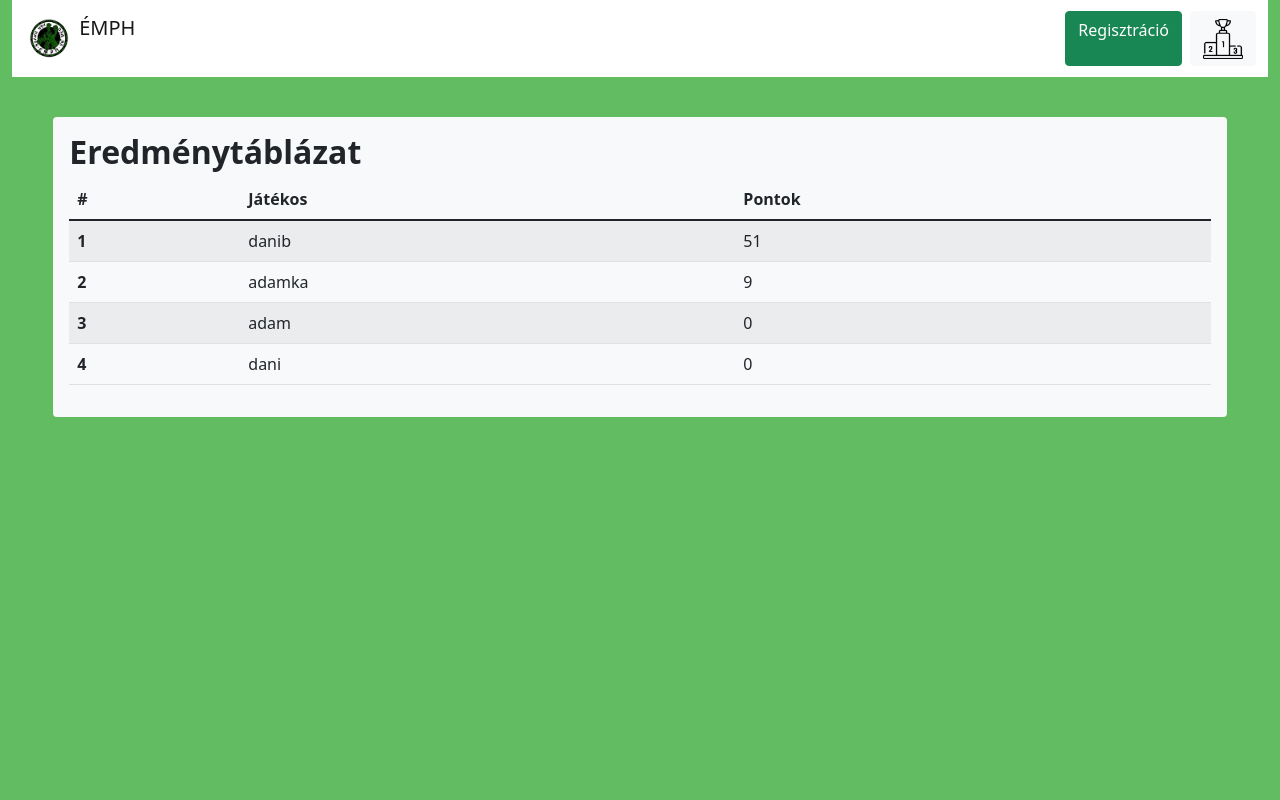
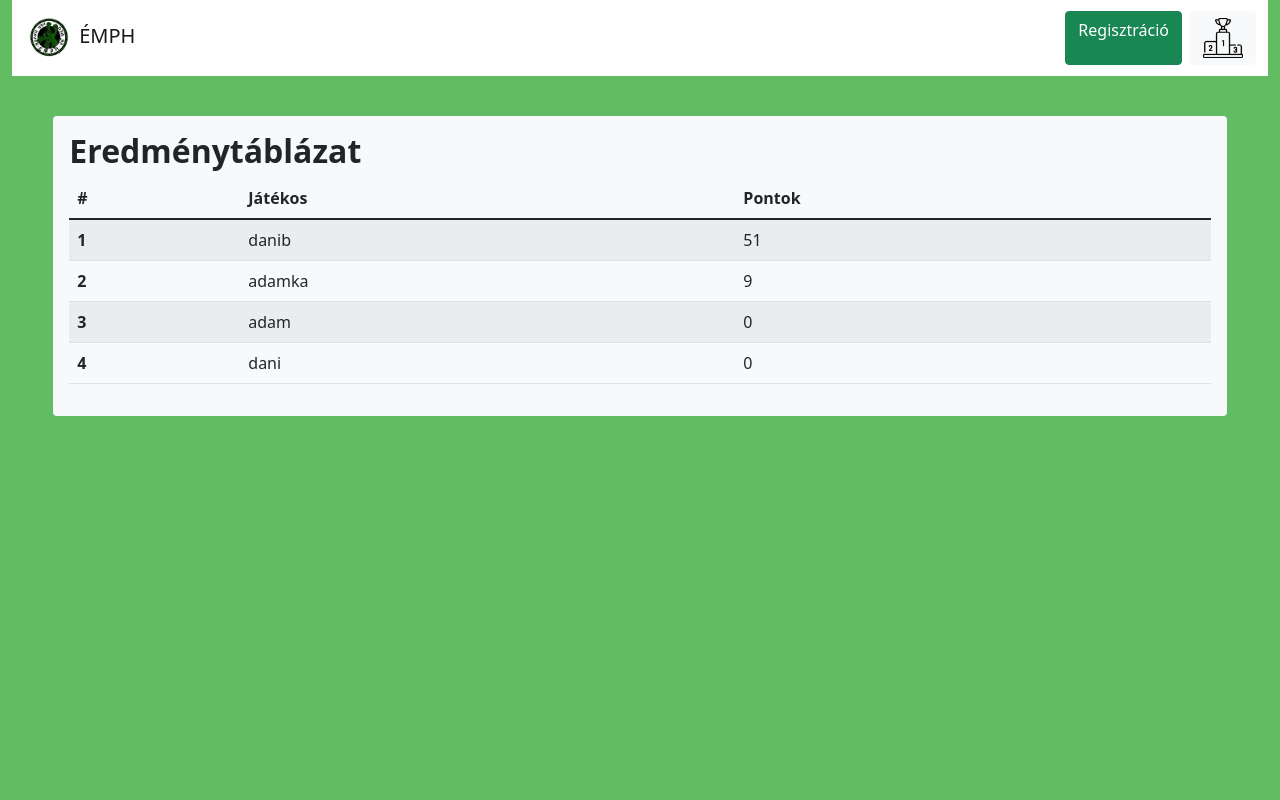
Before and after one commit to danib-prog/qrcompetition, a Django app: page /qrcomp/ in a window 1280 px wide. Run offline with Django 4.2, Linux system fonts and the light colour scheme; data comes from the database, SQL or seed files in the repository.

Commit message:
Update git repo

```diff
--- a/emph/qrcomp/templates/qrcomp/index.html
+++ b/emph/qrcomp/templates/qrcomp/index.html
@@ -17,13 +17,13 @@
             <nav class="navbar navbar-light bg-white">
                 <div class="container-fluid">
                     <a href="{% url 'qrcomp:index' %}" class="navbar-brand">
-                        <img src="{% static 'img/emph_logo.jpg' %}" alt="logo" width="50" height="50" class="d-inline-block align-text-top">
+                        <img src="{% static 'img/emph_logo.jpg' %}" alt="logo" width="50" height="50" class="d-inline-block align-text-center">
                         ÉMPH
                     </a>
                     <div class="d-flex justify-content-end">
-                        <a href="{% url 'qrcomp:registration' %}" class="btn btn-success me-2">Regisztráció</a>
+                        <a href="{% url 'qrcomp:registration' %}" class="btn btn-success me-2 align-text-center">Regisztráció</a>
                         <a href="{% url 'qrcomp:index' %}" class="btn btn-light">
-                            <img src="{% static 'img/podium.png' %}" alt="" width="40" height="40" class="d-inline-block align-text-top">
+                            <img src="{% static 'img/podium.png' %}" alt="" width="40" height="40" class="d-inline-block align-text-center">
                         </a>
                     </div>
                 </div>
--- a/emph/qrcomp/views.py
+++ b/emph/qrcomp/views.py
@@ -45,8 +45,8 @@ def code_entry(request):
         return render(request, 'qrcomp/code.html', {'code': code, 'error_message': "Hiányos felhasználónév"})
     try:
         player = Player.objects.get(username=request.POST["username"])
-        if code.achievers_left and not Transaction.objects.filter(player=player):
-            points = code.achievers_left**2
+        if code.achievers_left and not Transaction.objects.filter(player=player, code=code):
+            points = code.achievers_left*2
             code.achievers_left = F('achievers_left') - 1
             code.save(update_fields=['achievers_left'])
         else:
```
Also changed, not shown: emph/emph/settings.py (+6 -5 lines).
